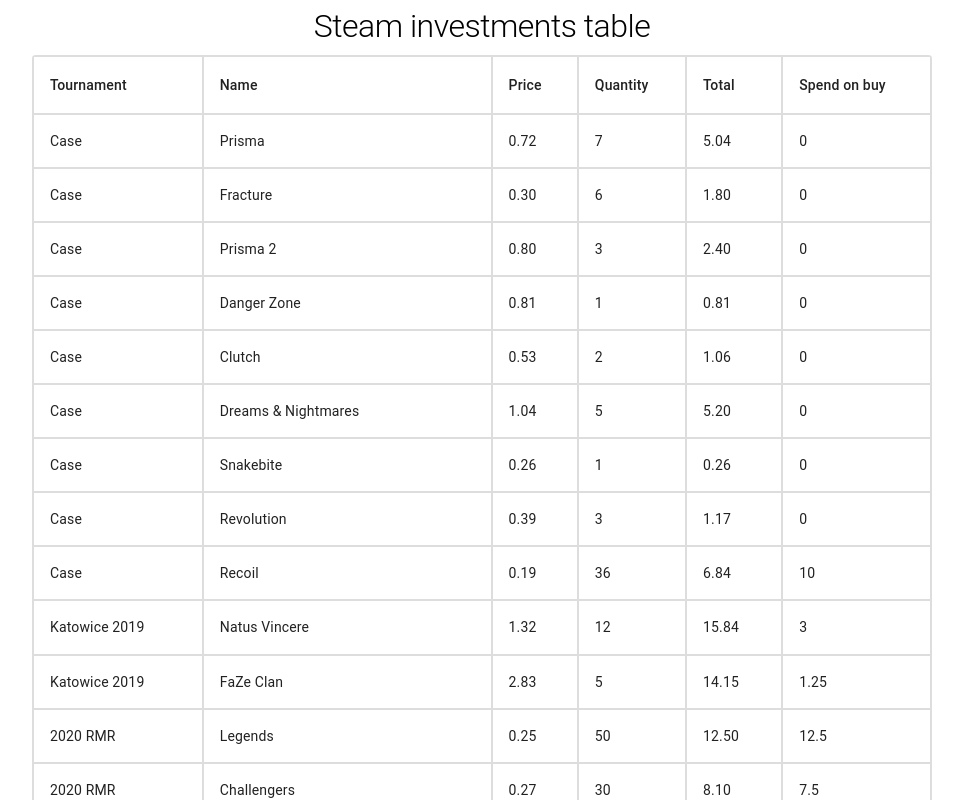
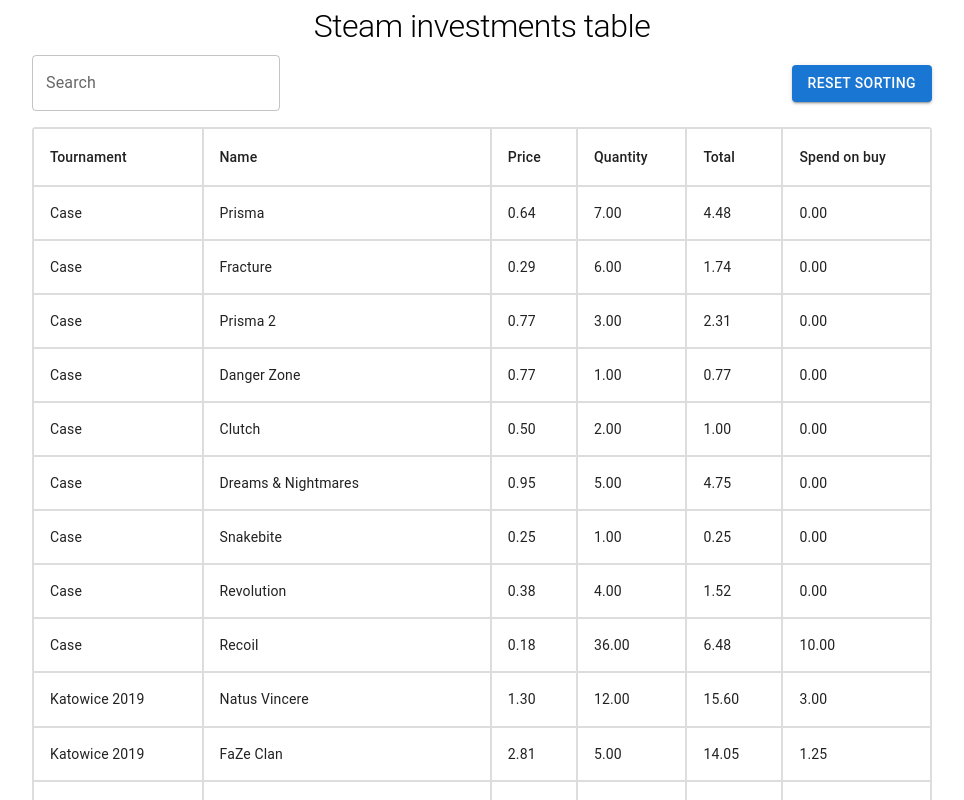
Before and after one commit to MadBowJam/SteamIvestment, a React (Create React App) app: page / in a window 1280 px wide. Shown: the top 800 px of the page, without its empty margins (158-1122 px from the left). Built offline with nearby package versions, Linux system fonts and the light colour scheme.

Commit message:
added search, filter Integrate React Toastify, React CountUp separete code to differents parts because its too big maybe smth else :)

```diff
--- a/package.json
+++ b/package.json
@@ -12,8 +12,11 @@
     "axios": "^1.6.8",
     "fs": "^0.0.1-security",
     "react": "^18.2.0",
+    "react-countup": "^6.5.3",
     "react-dom": "^18.2.0",
+    "react-idle-timer": "^5.7.2",
     "react-scripts": "5.0.1",
+    "react-toastify": "^10.0.5",
     "steam-price-api": "^2.0.0",
     "web-vitals": "^2.1.4"
   },
--- a/src/App.js
+++ b/src/App.js
@@ -2,6 +2,7 @@
 import './index.css';
 import Header from './components/dom/Header';
 import Table from './components/dom/Table';
+// import IdleTimerComponent from './components/dom/IdleTimerComponent';
 
 const App = () => {
 
@@ -9,6 +10,7 @@
     <div>
       <Header/>
       <Table/>
+      {/*<IdleTimerComponent />*/}
     </div>
   )
 }
--- a/src/components/ItemListWithPrices.js
+++ b/src/components/ItemListWithPrices.js
@@ -6,7 +6,7 @@
   "Case","Clutch",2,0,
   "Case","Dreams & Nightmares",5,0,
   "Case","Snakebite",1,0,
-  "Case","Revolution",3,0,
+  "Case","Revolution",4,0,
   "Case","Recoil",36,10,
   "Katowice 2019","Natus Vincere",12,3,
   "Katowice 2019","FaZe Clan",5,1.25,
--- a/src/components/dom/Table.js
+++ b/src/components/dom/Table.js
@@ -1,28 +1,43 @@
 import React, { useMemo } from 'react';
-import { Table, TableBody, TableCell, TableContainer, TableHead, TableRow, Paper, Box } from '@mui/material';
-import { itemsList } from '../ItemListWithPrices'; // Імпортуємо список товарів
-import jsonData from '../../json/16.04.2024__21_47.json'; // Імпортуємо ціни товарів
-import validateItemsList from './ValidationItemList';
-import validateJsonData from './ValidationJson';
+import {
+  Box,
+  Button,
+  Paper,
+  Table,
+  TableContainer,
+  TableHead,
+  TextField
+} from '@mui/material';
+import { ToastContainer } from 'react-toastify';
+import 'react-toastify/dist/ReactToastify.css';
+import useTableFilter from '../functions/Filter&Search';
+import TableHeadComponent from './TableHead';
+import CustomTableBody from './TableBody';
+import { itemsList } from '../ItemListWithPrices';
+import jsonData from '../../json/19.04.2024__22_08.json';
+import validateItemsList from '../validation/ValidationItemList';
+import validateJsonData from '../validation/ValidationJson';
+import CountUp from 'react-countup';
 
-const ITEMS_PER_ENTRY = 4; // Кількість елементів на кожен запис у списку товарів
+const ITEMS_PER_ENTRY = 4;
 
-// Оптимізована функція для обчислення даних
-const calculateData = () => {
-  const data = [];
-  for (let i = 0; i < itemsList.length; i += 4) {
+const createItemsData = () => {
+  return [...itemsList]
+    .reduce((acc, _, i) => {
+      if (i % ITEMS_PER_ENTRY === 0) {
         const tournament = itemsList[i];
         const name = itemsList[i + 1];
-    const price = jsonData[i / 4];
+        const price = jsonData[i / ITEMS_PER_ENTRY];
         const quantity = itemsList[i + 2];
         const total = (price * quantity).toFixed(2);
         const spend_on_buy = itemsList[i + 3];
-    data.push({ tournament, name, price, quantity, total, spend_on_buy });
+        acc.push({ tournament, name, price, quantity, total, spend_on_buy });
       }
-  return data;
+      return acc;
+    }, []);
 };
 
-// Оптимізована функція для обчислення загальної ціни
+// Функція для обчислення загальної вартості
 const calculateTotalPrice = () => {
   const totalPrice = {};
   for (let i = 0; i < itemsList.length; i += ITEMS_PER_ENTRY) {
@@ -40,56 +55,47 @@
 };
 
 const CustomTable = () => {
-  // Виклик функції перевірки itemsList
   validateItemsList();
-
-  // Виклик функції перевірки jsonData
   validateJsonData();
 
-  const data = useMemo(calculateData, []);
-  const totalPrice = useMemo(calculateTotalPrice, []);
-
-  const handleClick = (item) => {
-    console.log(`Clicked row:`, item);
-  };
+  const { filteredData, handleResetSorting, handleSearch, handleSort, searchTerm } = useTableFilter(createItemsData);
 
   const totalAllPrice = useMemo(() => {
+    const totalPrice = {};
+    for (let i = 0; i < itemsList.length; i += ITEMS_PER_ENTRY) {
+      const tournament = itemsList[i];
+      const price = jsonData[i / ITEMS_PER_ENTRY];
+      const quantity = itemsList[i + 2];
+      const total = (price * quantity).toFixed(2);
+
+      if (!totalPrice[tournament]) {
+        totalPrice[tournament] = 0;
+      }
+      totalPrice[tournament] += parseFloat(total);
+    }
     return Object.values(totalPrice).reduce((acc, curr) => acc + curr, 0);
-  }, [totalPrice]);
+  }, []);
 
   return (
     <Box minWidth={390} maxWidth={900} mx="auto">
+      <ToastContainer />
+      <Box display="flex" alignItems="center" justifyContent="space-between" mb={2}>
+        <TextField label="Search" variant="outlined" value={searchTerm} onChange={handleSearch} />
+        <Button variant="contained" onClick={handleResetSorting}>Reset Sorting</Button>
+      </Box>
       <TableContainer component={Paper}>
         <Table style={{ borderCollapse: 'collapse', width: '100%', boxShadow: 'none' }}>
           <TableHead>
-            <TableRow>
-              <TableCell>Tournament</TableCell>
-              <TableCell>Name</TableCell>
-              <TableCell>Price</TableCell>
-              <TableCell>Quantity</TableCell>
-              <TableCell>Total</TableCell>
-              <TableCell>Spend on buy</TableCell>
-            </TableRow>
+            <TableHeadComponent handleSort={handleSort} />
           </TableHead>
-          <TableBody>
-            {data.map((item, index) => (
-              <TableRow key={`${item.tournament}-${item.name}`} data-index={index} onClick={() => handleClick(index)}>
-                <TableCell>{item.tournament}</TableCell>
-                <TableCell>{item.name}</TableCell>
-                <TableCell>{item.price}</TableCell>
-                <TableCell>{item.quantity}</TableCell>
-                <TableCell>{item.total}</TableCell>
-                <TableCell>{item.spend_on_buy}</TableCell>
-              </TableRow>
-            ))}
-          </TableBody>
+          <CustomTableBody filteredData={filteredData} />
         </Table>
       </TableContainer>
       <Box maxWidth={390} textAlign="center" sx={{ fontFamily: 'RobotoFlex, sans-serif', margin: '10px auto' }}>
-        {Object.entries(totalPrice).map(([tournament, total]) => (
-          <div key={tournament}>Total Price for {tournament}: {total.toFixed(2)}</div>
+        {Object.entries(calculateTotalPrice()).map(([tournament, total]) => (
+          <div key={tournament}>Total Price for {tournament}: <CountUp start={0} end={total.toFixed(2)} duration={1} decimals={2} /></div>
         ))}
-        <div>Total Price for All: {totalAllPrice.toFixed(2)}</div>
+        <div>Total Price for All: <CountUp start={0} end={totalAllPrice.toFixed(2)} duration={1} decimals={2} /></div>
       </Box>
     </Box>
   );
--- /dev/null
+++ b/src/components/dom/TableBody.js
@@ -0,0 +1,23 @@
+import React from 'react';
+import { TableBody, TableCell, TableRow } from '@mui/material';
+import CountUp from 'react-countup';
+import handleClick from '../functions/ClickOnRow';
+
+const CustomTableBody = ({ filteredData }) => {
+  return (
+    <TableBody>
+      {filteredData.map((item, index) => (
+        <TableRow key={`${item.tournament}-${item.name}`} data-index={item} onClick={() => handleClick(item)}>
+          <TableCell>{item.tournament}</TableCell>
+          <TableCell>{item.name}</TableCell>
+          <TableCell><CountUp start={0} end={item.price} duration={1} decimals={2} /></TableCell>
+          <TableCell><CountUp start={0} end={item.quantity} duration={1} decimals={2} /></TableCell>
+          <TableCell><CountUp start={0} end={item.total} duration={1} decimals={2} /></TableCell>
+          <TableCell><CountUp start={0} end={item.spend_on_buy} duration={1} decimals={2} /></TableCell>
+        </TableRow>
+      ))}
+    </TableBody>
+  );
+}
+
+export default CustomTableBody;
--- /dev/null
+++ b/src/components/dom/TableHead.js
@@ -0,0 +1,17 @@
+import React from 'react';
+import { TableCell, TableRow } from '@mui/material';
+
+const TableHead = ({ handleSort }) => {
+  return (
+    <TableRow>
+      <TableCell onClick={() => handleSort('tournament')}>Tournament</TableCell>
+      <TableCell onClick={() => handleSort('name')}>Name</TableCell>
+      <TableCell onClick={() => handleSort('price')}>Price</TableCell>
+      <TableCell onClick={() => handleSort('quantity')}>Quantity</TableCell>
+      <TableCell onClick={() => handleSort('total')}>Total</TableCell>
+      <TableCell onClick={() => handleSort('spend_on_buy')}>Spend on buy</TableCell>
+    </TableRow>
+  );
+}
+
+export default TableHead;
--- /dev/null
+++ b/src/components/functions/ClickOnRow.js
@@ -0,0 +1,35 @@
+import React, { Fragment } from 'react';
+import { toast } from 'react-toastify';
+import 'react-toastify/dist/ReactToastify.css';
+
+// Функція для обробки кліку по рядку таблиці
+const handleClick = (item) => {
+  // Виведення в консоль інформації про клікнутий рядок
+  console.log(`Clicked row:`, item);
+
+  // Обчислення прибутку для клікнутого рядка
+  const profit = ((item.total * 100) / item.spend_on_buy).toFixed(0);
+
+  // Ініціалізація змінних для відображення тексту та кольору прибутку
+  let profitText = `${profit}%`; // Текст прибутку
+  let profitColor = 'inherit'; // Колір тексту
+
+  // Визначення тексту та кольору прибутку в залежності від значення
+  if (profit === 'Infinity') {
+    profitText = 'Infinity'; // Якщо прибуток - Infinity
+    profitColor = 'green'; // Зелений колір
+  } else if (profit <= 100) {
+    profitColor = 'red'; // Червоний колір
+  } else {
+    profitColor = 'green'; // Зелений колір
+  }
+
+  // Виведення сповіщення про клікнутий рядок з вказанням прибутку
+  toast.success(
+    <Fragment>
+      Clicked row: {item.tournament}-{item.name}, your profit: <span style={{ color: profitColor }}>{profitText}</span>
+    </Fragment>
+  );
+};
+
+export default handleClick;
--- /dev/null
+++ b/src/components/functions/Filter&Search.js
@@ -0,0 +1,68 @@
+import { useMemo, useState } from 'react';
+
+// Функція для фільтрації таблиці
+const useTableFilter = (createItemsData) => {
+  // Стан для зберігання напрямку сортування
+  const [sortDirection, setSortDirection] = useState(null);
+  // Стан для зберігання вибраного стовпця сортування
+  const [sortedColumn, setSortedColumn] = useState(null);
+  // Стан для зберігання значення пошукового терміну
+  const [searchTerm, setSearchTerm] = useState('');
+
+  // Обробник сортування таблиці за вибраним стовпцем
+  const handleSort = (column) => {
+    // Перевірка на поточний напрямок сортування
+    const isAsc = sortedColumn === column && sortDirection === 'asc';
+    // Встановлення нового напрямку сортування
+    setSortDirection(isAsc ? 'desc' : 'asc');
+    // Встановлення вибраного стовпця сортування
+    setSortedColumn(column);
+  };
+
+  // Обробник зміни значення пошукового терміну
+  const handleSearch = (event) => {
+    // Встановлення нового значення пошукового терміну
+    setSearchTerm(event.target.value);
+  };
+
+  // Обробник скидання сортування
+  const handleResetSorting = () => {
+    // Скидання напрямку сортування
+    setSortDirection(null);
+    // Скидання вибраного стовпця сортування
+    setSortedColumn(null);
+  };
+
+  // Фільтрація даних таблиці з використанням useMemo
+  const filteredData = useMemo(() => {
+    // Перевірка наявності вибраного стовпця сортування та напрямку
+    if (sortedColumn && sortDirection) {
+      // Сортування даних за вибраним стовпцем та напрямком
+      return createItemsData().sort((a, b) => {
+        // Сортування за числовими значеннями від найменшого до найбільшого
+        if (['price', 'quantity', 'total', 'spend_on_buy'].includes(sortedColumn)) {
+          return sortDirection === 'asc' ? a[sortedColumn] - b[sortedColumn] : b[sortedColumn] - a[sortedColumn];
+        } else {
+          // Сортування за рядковими значеннями
+          return sortDirection === 'asc' ? a[sortedColumn].localeCompare(b[sortedColumn]) : b[sortedColumn].localeCompare(a[sortedColumn]);
+        }
+      }).filter(item => {
+        // Фільтрація даних за введеним пошуковим терміном
+        return item.tournament.toLowerCase().includes(searchTerm.toLowerCase()) ||
+          item.name.toLowerCase().includes(searchTerm.toLowerCase());
+      });
+    } else {
+      // Фільтрація даних без сортування
+      return createItemsData().filter(item => {
+        // Фільтрація даних за введеним пошуковим терміном
+        return item.tournament.toLowerCase().includes(searchTerm.toLowerCase()) ||
+          item.name.toLowerCase().includes(searchTerm.toLowerCase());
+      });
+    }
+  }, [sortedColumn, sortDirection, searchTerm, createItemsData]);
+
+  // Повернення необхідних значень для використання в компоненті
+  return { filteredData, handleResetSorting, handleSearch, handleSort, sortDirection, sortedColumn, searchTerm };
+};
+
+export default useTableFilter;
--- a/src/components/dom/ValidationJson.js
+++ b/src/components/validation/ValidationJson.js
@@ -1,5 +1,5 @@
 import React from 'react';
-import jsonData from '../../json/16.04.2024__21_47.json'; // Імпортуємо ціни товарів
+import jsonData from '../../json/19.04.2024__22_08.json'; // Імпортуємо ціни товарів
 import { itemsList } from '../ItemListWithPrices'; // Імпортуємо список товарів
 
 const ITEMS_PER_ENTRY = 4;
--- /dev/null
+++ b/src/json/19.04.2024__22_08.json
@@ -0,0 +1 @@
+["0.64","0.29","0.77","0.77","0.50","0.95","0.25","0.38","0.18","1.30","2.81","0.25","0.25","0.28","1.17","3.36","3.49","0.63","0.70","5.92","0.08","2.23","4.64","2.48","6.36","2.43","0.72","4.28","3.45","4.08","3.98","0.09","1.98","0.69","0.39","0.55","0.38","0.43","0.65","0.38","0.06","0.12","1.33","22.62","0.32","0.28","0.37","0.40","0.40","0.36","0.35","0.19","0.19","0.20","0.24","0.25","0.20","0.23","3.05"]
```
Also changed, not shown: src/components/validation/ValidationItemList.js (renamed from src/components/dom/ValidationItemList.js), 1 other file (tests, documents, lock files or other folders). Lines whose indentation alone changed are shown as unchanged.
